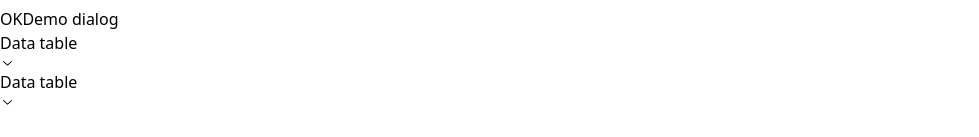
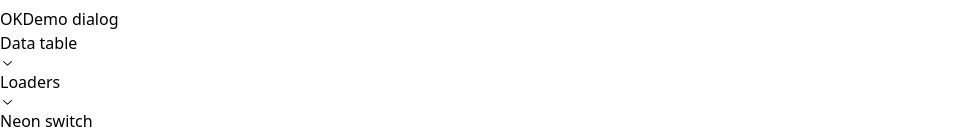
Before and after one commit to maxzz/shadcn-tv, a React (Vite) app: page / in a window 1280 px wide. Shown: the part 1399-1536 px from the top of the page, without its empty margins (0-979 px from the left). Before the commit the page ends 1508 px from the top, so only its background shows below. Built offline with nearby package versions, Linux system fonts and the light colour scheme.

Commit message:
WIP. table. fix DifferentCases props

```diff
--- a/src/components/2-main/4-different-cases/index.tsx
+++ b/src/components/2-main/4-different-cases/index.tsx
@@ -9,7 +9,7 @@ import {
 export type Case = {
     id: string;
     name: string;
-    component: () => JSX.Element;
+    component: ReactNode;
 };
 
 export function DifferentCases({ cases }: { cases: Case[]; }) {
@@ -19,7 +19,7 @@ export function DifferentCases({ cases }: { cases: Case[]; }) {
             {cases.map((c) => (
                 <AccordionItem value={c.id} key={c.id}>
                     <AccordionTrigger>{c.name}</AccordionTrigger>
-                    <AccordionContent><c.component /></AccordionContent>
+                    <AccordionContent>{c.component}</AccordionContent>
                 </AccordionItem>
             ))}
 
--- a/src/components/2-main/index.tsx
+++ b/src/components/2-main/index.tsx
@@ -24,15 +24,13 @@ function ConvertForm() {
             <div className="flex items-center gap-2">
                 <Button variant={'outline'}>OK</Button>
                 <DialogDemo />
-
-                {/* <LoadersTest />
-                <NeonSwitch /> */}
             </div>
 
             <div className="">
                 <DifferentCases cases={[
-                    { id: '1', name: "Data table", component: TableDemo },
-                    { id: '2', name: "Data table", component: TableDemo }
+                    { id: '1', name: "Data table", component: <TableDemo /> },
+                    { id: '2', name: "Loaders", component: <LoadersTest /> },
+                    { id: '3', name: "Neon switch", component: <NeonSwitch /> },
                 ]} />
             </div>
         </div>
```
